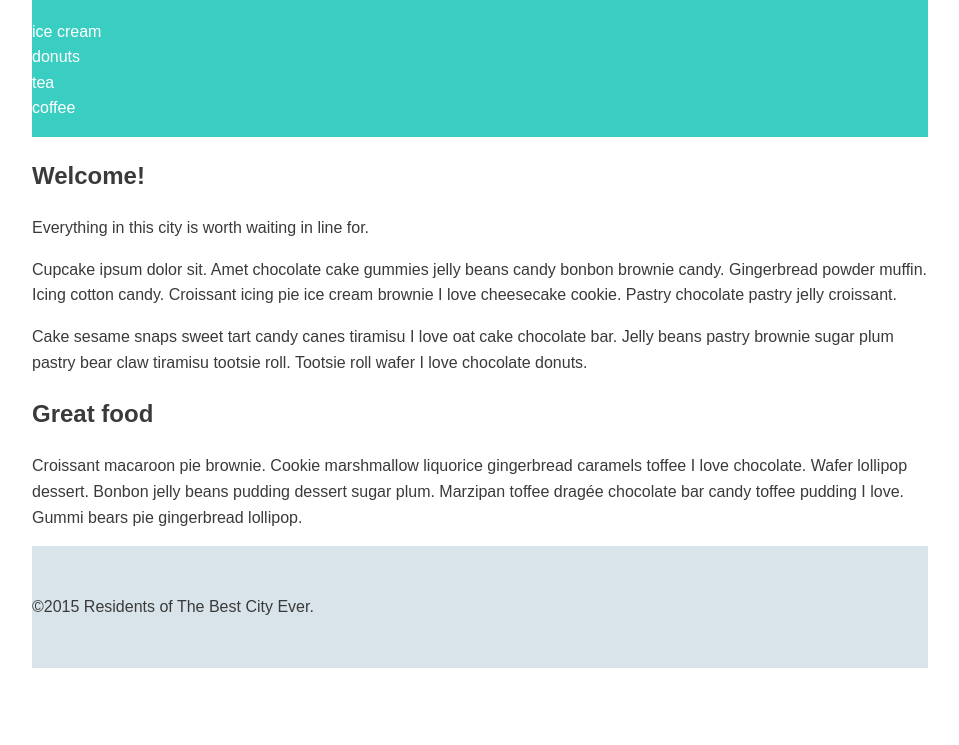
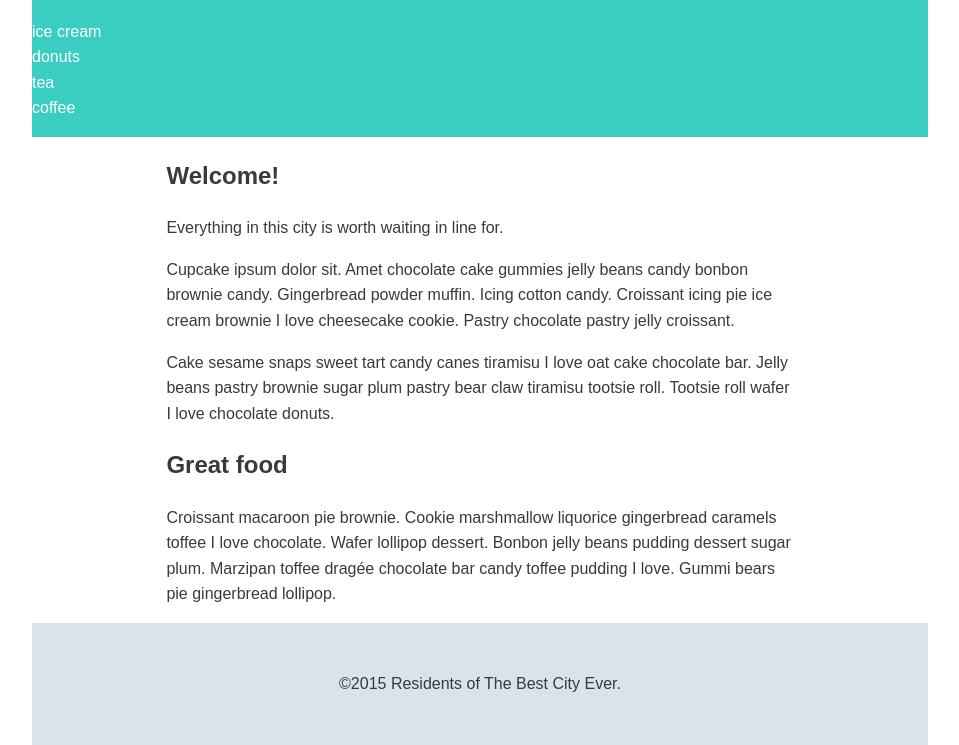
Before and after one commit to jeremiasrivas/mobile-first-CSS-layout, a plain HTML site: page index.html in a window 1280 px wide. Shown: the part 70-815 px from the top of the page, without its empty margins (160-1119 px from the left). Drawn offline with Linux system fonts and the light colour scheme.

Commit message:
added text align to mainfooter

```diff
--- a/index.html
+++ b/index.html
@@ -19,7 +19,7 @@
 		</ul>
 		</div>
 	</header>
-
+	<div class="container">
 	<h2>Welcome!</h2>
 	<p>Everything in this city is worth waiting in line for.</p>
 	<p>Cupcake ipsum dolor sit. Amet chocolate cake gummies jelly beans candy bonbon brownie candy. Gingerbread powder muffin. Icing cotton candy. Croissant icing pie ice cream brownie I love cheesecake cookie. Pastry chocolate pastry jelly croissant.</p>
@@ -27,7 +27,7 @@
 
 	<h2>Great food</h2>
 	<p>Croissant macaroon pie brownie. Cookie marshmallow liquorice gingerbread caramels toffee I love chocolate. Wafer lollipop dessert. Bonbon jelly beans pudding dessert sugar plum. Marzipan toffee drag&#233;e chocolate bar candy toffee pudding I love. Gummi bears pie gingerbread lollipop.</p>
-
+</div>
 	<footer class="main-footer">
 		<p>&copy;2015 Residents of The Best City Ever.</p>
 	</footer>
--- a/mobile-first/css/style.css
+++ b/mobile-first/css/style.css
@@ -24,6 +24,12 @@ a {
 
 /* ---- Layout Containers ---- */
 
+.container {
+    width: 70%;
+    margin: 0 auto;
+
+}
+
 .main-header {
 	background: #3acec2;
     padding: 1em 0;
@@ -32,6 +38,7 @@ a {
 .main-footer {
 	padding: 2em 0;
 	background: #d9e4ea;
+    text-align: center;
 }
 
 /* ---- Page Elements ---- */
```
